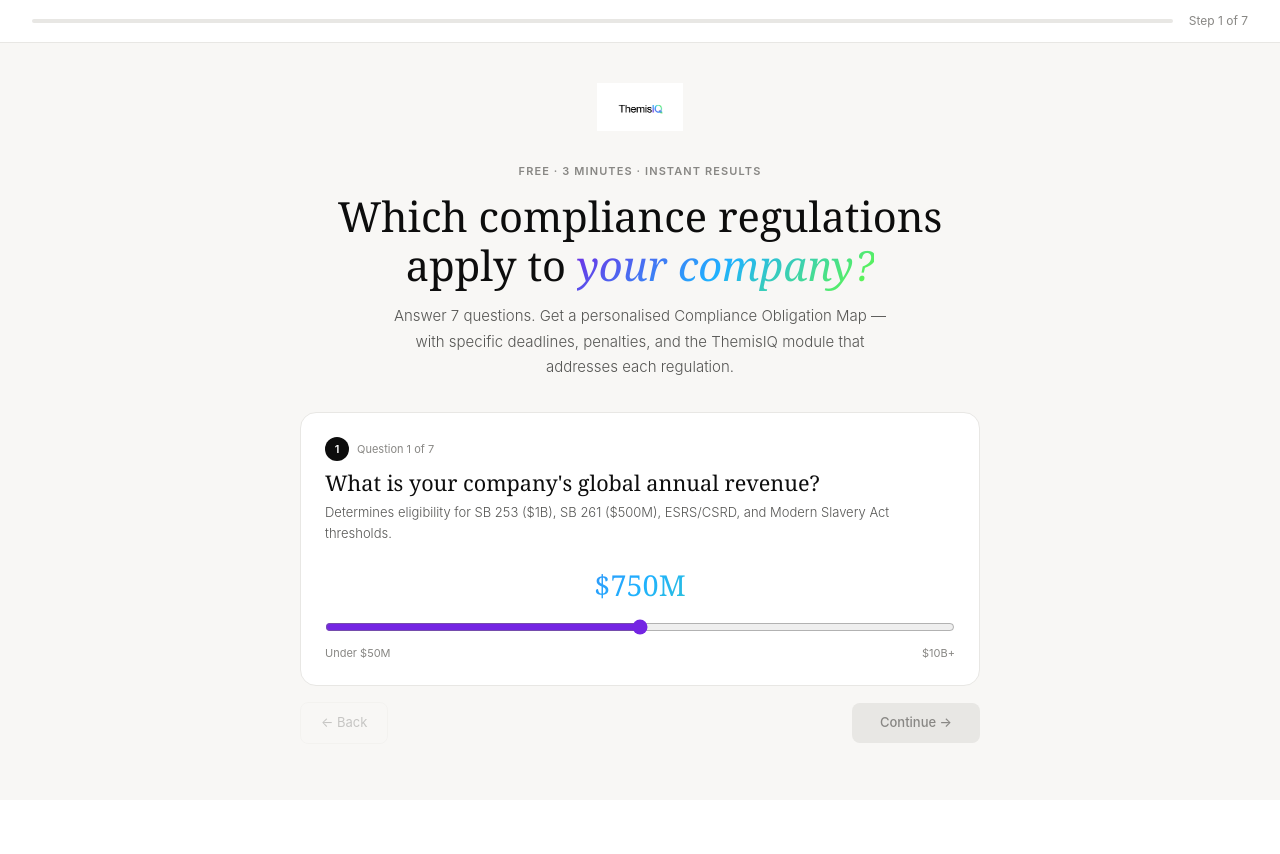
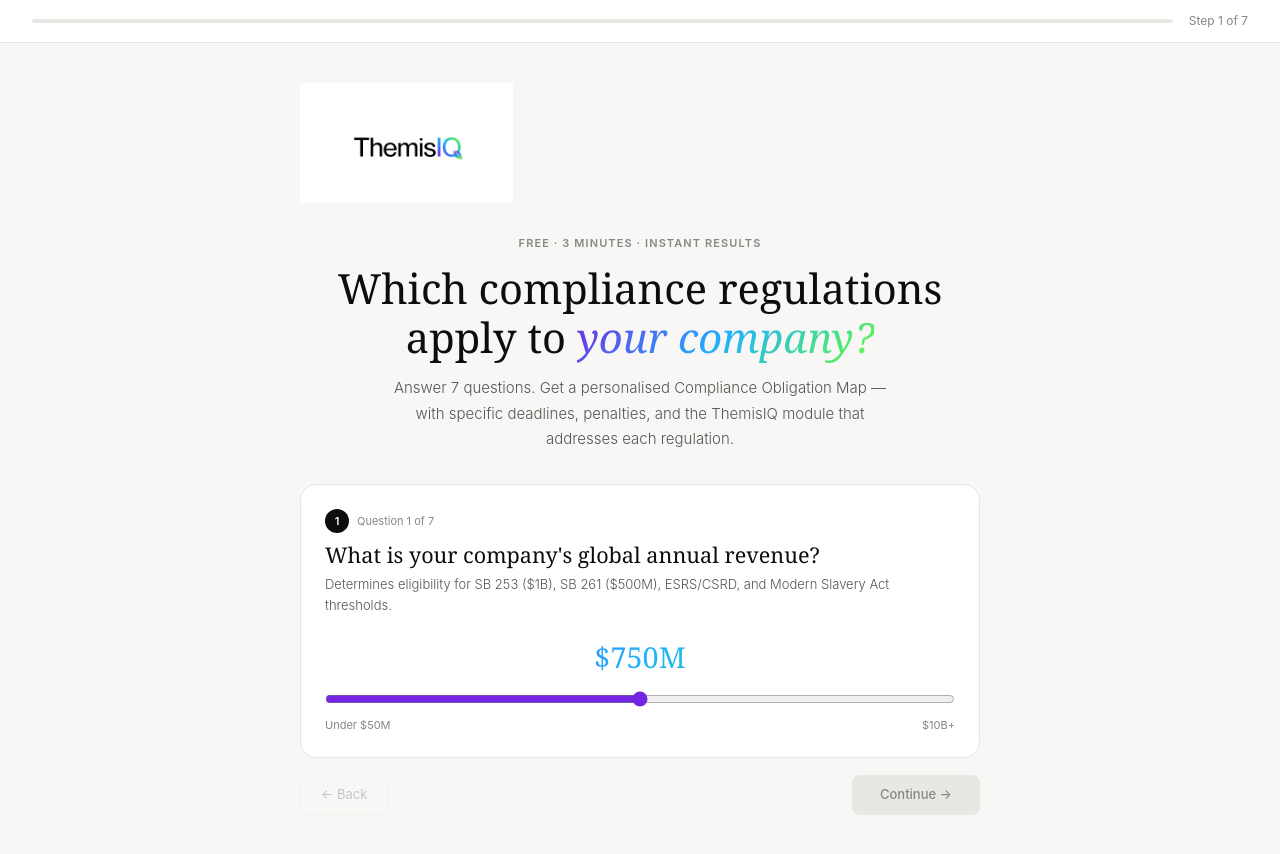
Before and after one commit to themisiqco/themisiq, a Next.js app: page /assess in a window 1280 px wide. Before the commit the page ends 800 px from the top, so only its background shows below. Built offline with nearby package versions, Linux system fonts and the light colour scheme.

Commit message:
Fix logo size on assess page

```diff
--- a/app/assess/page.tsx
+++ b/app/assess/page.tsx
@@ -280,7 +280,7 @@ export default function AssessPage() {
           {/* Logo — always visible at top */}
           <div style={{ textAlign: 'center', marginBottom: '2rem' }}>
             <a href="/">
-              <img src="/logo.png" alt="ThemisIQ" style={{ height: 48, width: 'auto', display: 'inline-block' }} />
+              <img src="/logo.png" alt="ThemisIQ" style={{ height: 120, width: "auto" }} />
             </a>
           </div>
 
```
